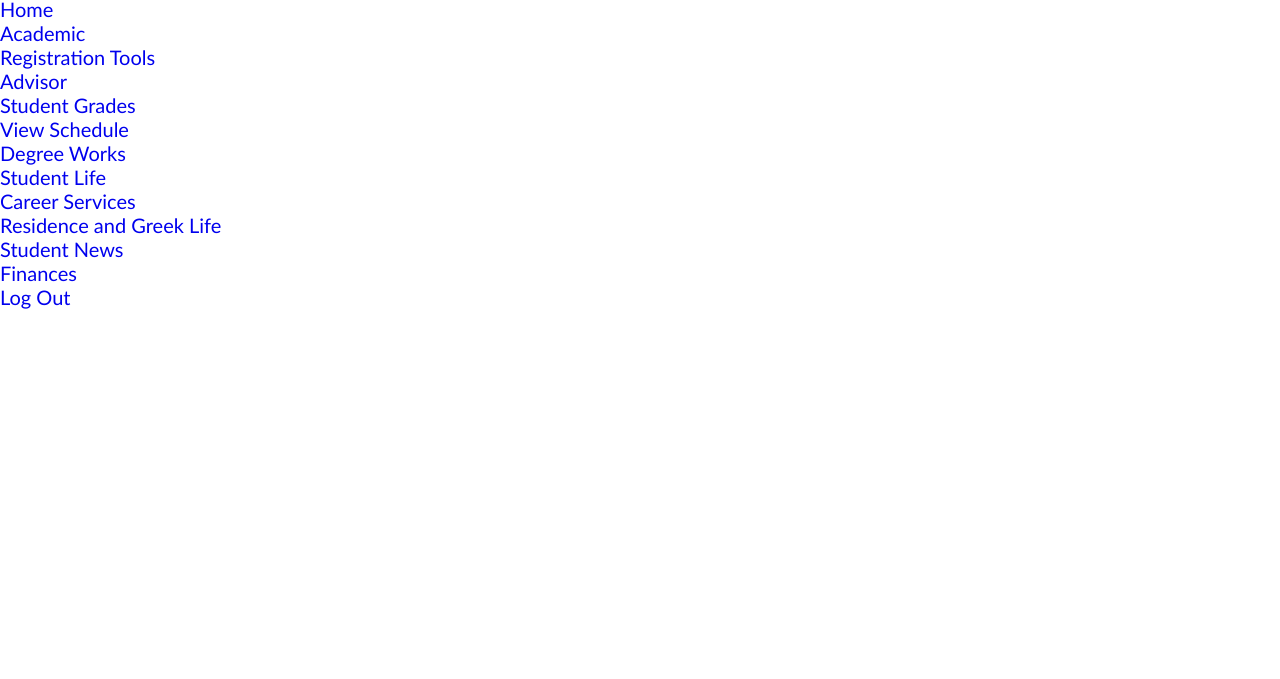
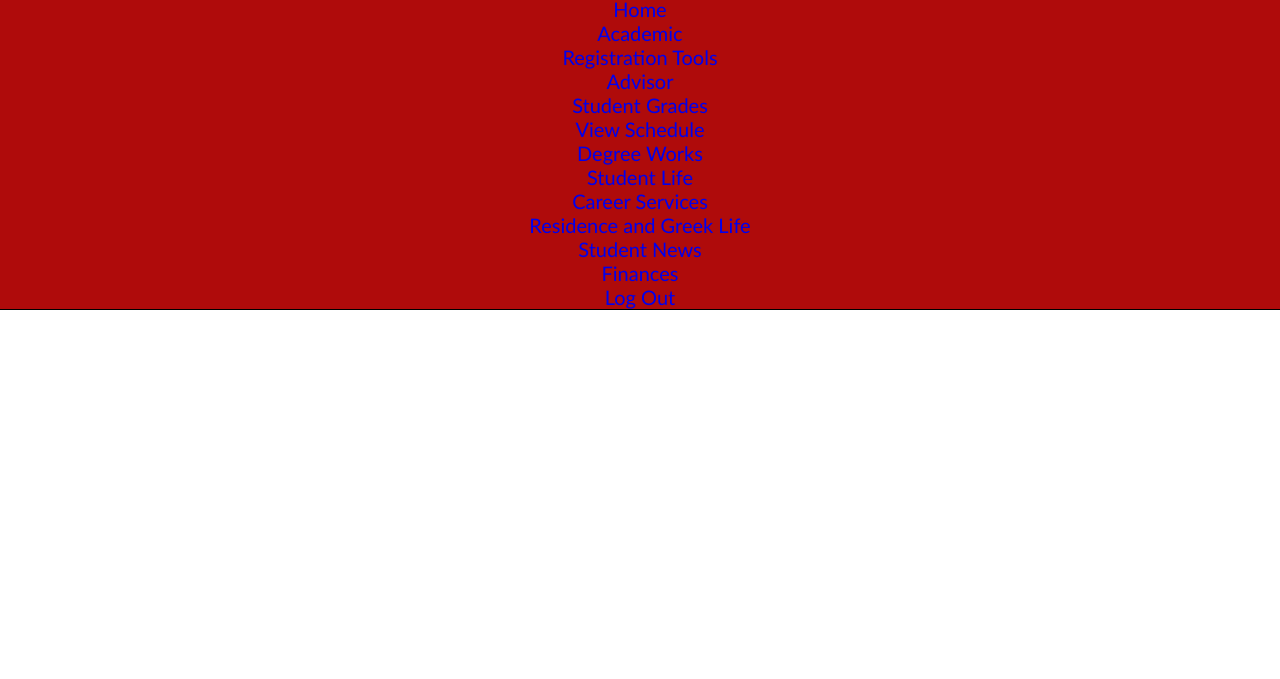
Before and after one commit to jshakil/Project-2-362, a plain HTML site: page welcome/index.html in a window 1280 px wide. Shown: the part 121-800 px from the top of the page. Drawn offline with Linux system fonts and the light colour scheme.

Commit message:
CSS for header.

```diff
--- a/css/screen.css
+++ b/css/screen.css
@@ -235,3 +235,9 @@ a {
   opacity: 0.8;
   font-size: 1em;
 }
+
+header {
+    background-color: #AF0B0B;
+    border-bottom: 1px solid;
+    text-align: center;
+}
```
